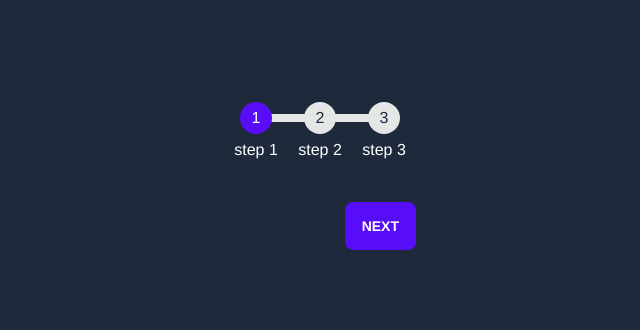
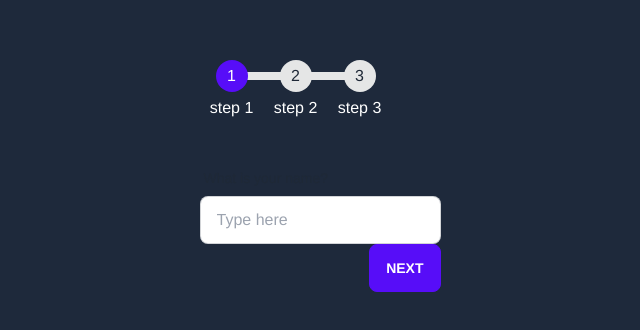
Before and after one commit to nikhilhenry/vue-multistepform, a Vue app: page / in a window 1280 px wide. Shown: the part 226-556 px from the top of the page, without its empty margins (320-960 px from the left). Built offline with nearby package versions, Linux system fonts and the light colour scheme.

Commit message:
accept component as prop

```diff
--- a/src/App.vue
+++ b/src/App.vue
@@ -1,11 +1,14 @@
 <template>
   <div class="flex flex-col items-center justify-center h-screen">
-    <MultiStepForm :forms="['hi','hello']" :steps="['step 1','step 2','step 3']"/>
+    <MultiStepForm :forms="forms" :steps="['step 1','step 2','step 3']"/>
   </div>
 </template>
 
 <script lang="ts" setup>
  import MultiStepForm from "./components/MultiStepForm.vue"
+ import Step1 from "./components/Step1.vue"
+
+ const forms = [Step1,Step1]
 </script>
 
 <style>
--- a/src/components/MultiStepForm.vue
+++ b/src/components/MultiStepForm.vue
@@ -21,11 +21,12 @@
 
 <script lang="ts" setup>
 import {ref} from "vue"
+import Step1 from "./Step1.vue"
 
 let step = ref(0);
 const props = defineProps<{
-    forms:[string],
-    steps:[string]
+    forms:typeof Step1[]
+    steps:string[]
 }>()
 
 </script>
--- /dev/null
+++ b/src/components/Step1.vue
@@ -0,0 +1,8 @@
+<template>
+    <div class="form-control w-full max-w-xs">
+      <label class="label">
+        <span class="label-text">What is your name?</span>
+      </label>
+      <input type="text" placeholder="Type here" class="input input-bordered w-full max-w-xs" />
+    </div>
+</template>
```
